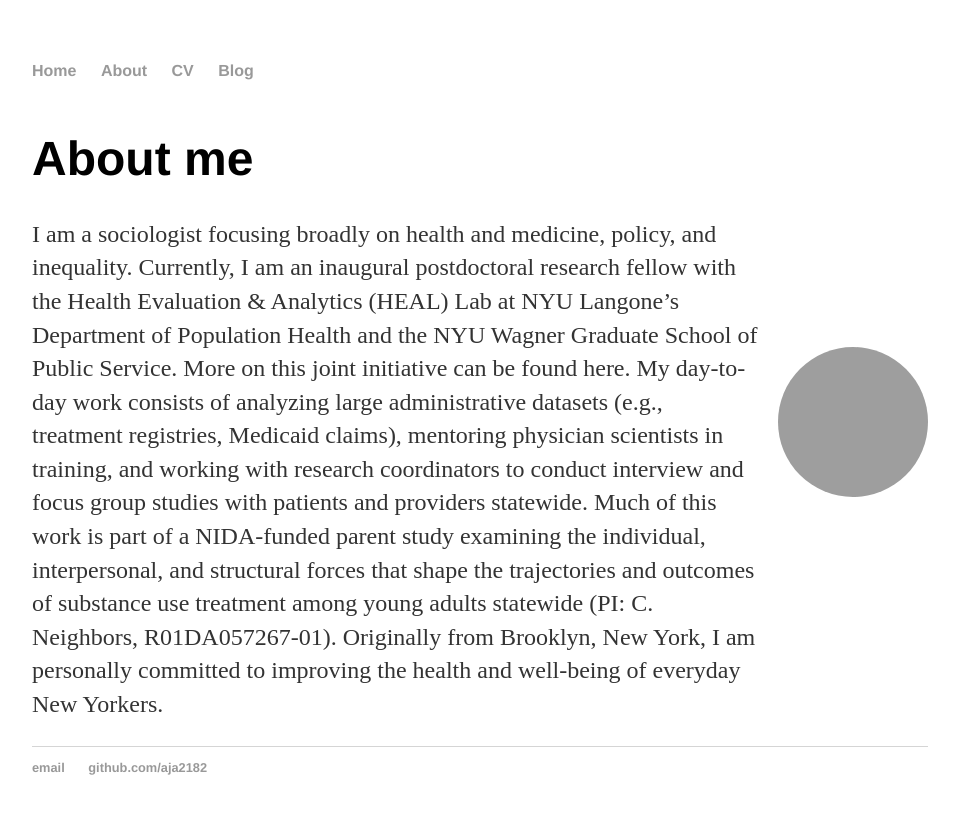
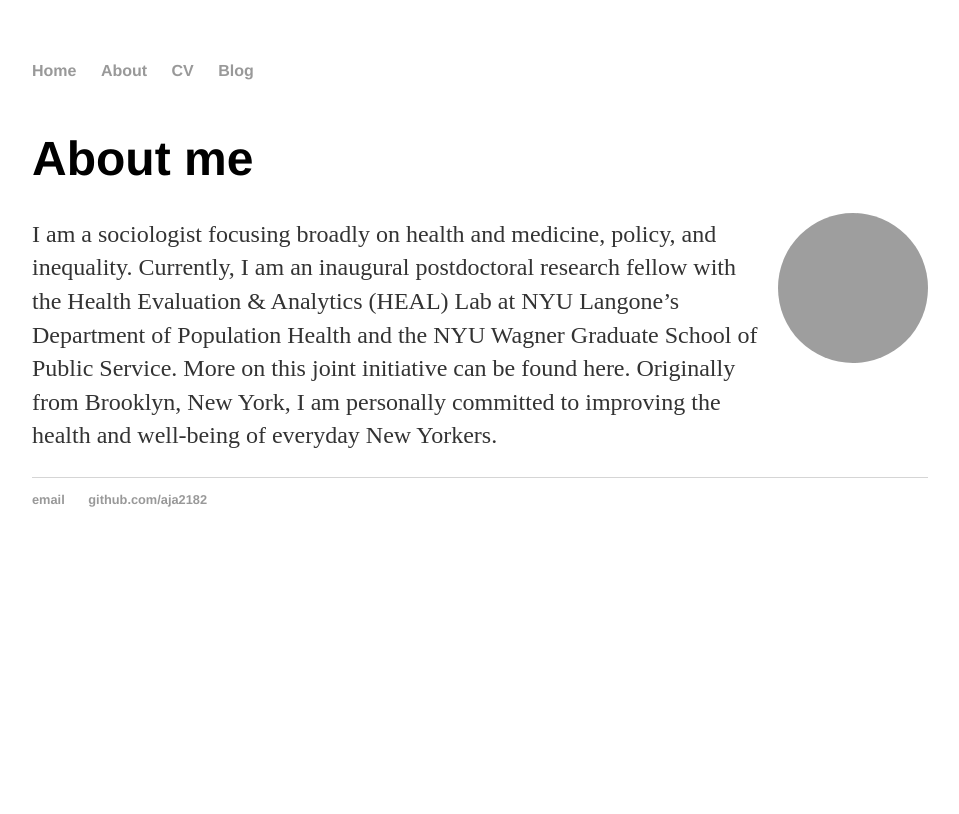
Before and after one commit to aja2182/aja2182.github.io, a Jekyll site: the page built from about/index.html, in a window 1280 px wide. Shown: the top 814 px of the page, without its empty margins (160-1119 px from the left). Built offline with Jekyll 4.4.1, drawn with Linux system fonts in a browser that asks for light colours; grey boxes are pictures that could not be loaded.

Commit message:
Update index.html

```diff
--- a/about/index.html
+++ b/about/index.html
@@ -27,8 +27,7 @@ title: About moi
     <div class="about">
         <div class="text-content">
             <h1>About me</h1>
-            <p>I am a sociologist focusing broadly on health and medicine, policy, and inequality. Currently, I am an inaugural postdoctoral research fellow with the Health Evaluation & Analytics (HEAL) Lab at NYU Langone’s Department of Population Health and the NYU Wagner Graduate School of Public Service. More on this joint initiative can be found here. My day-to-day work consists of analyzing large administrative datasets (e.g., treatment registries, Medicaid claims), mentoring physician scientists in training, and working with research coordinators to conduct interview and focus group studies with patients and providers statewide.
-        Much of this work is part of a NIDA-funded parent study examining the individual, interpersonal, and structural forces that shape the trajectories and outcomes of substance use treatment among young adults statewide (PI: C. Neighbors, R01DA057267-01). Originally from Brooklyn, New York, I am personally committed to improving the health and well-being of everyday New Yorkers. </p>
+            <p>I am a sociologist focusing broadly on health and medicine, policy, and inequality. Currently, I am an inaugural postdoctoral research fellow with the Health Evaluation & Analytics (HEAL) Lab at NYU Langone’s Department of Population Health and the NYU Wagner Graduate School of Public Service. More on this joint initiative can be found here. Originally from Brooklyn, New York, I am personally committed to improving the health and well-being of everyday New Yorkers. </p>
         </div>
         <img src="avatar.png" alt="Avatar" class="avatar">
     </div>
```
